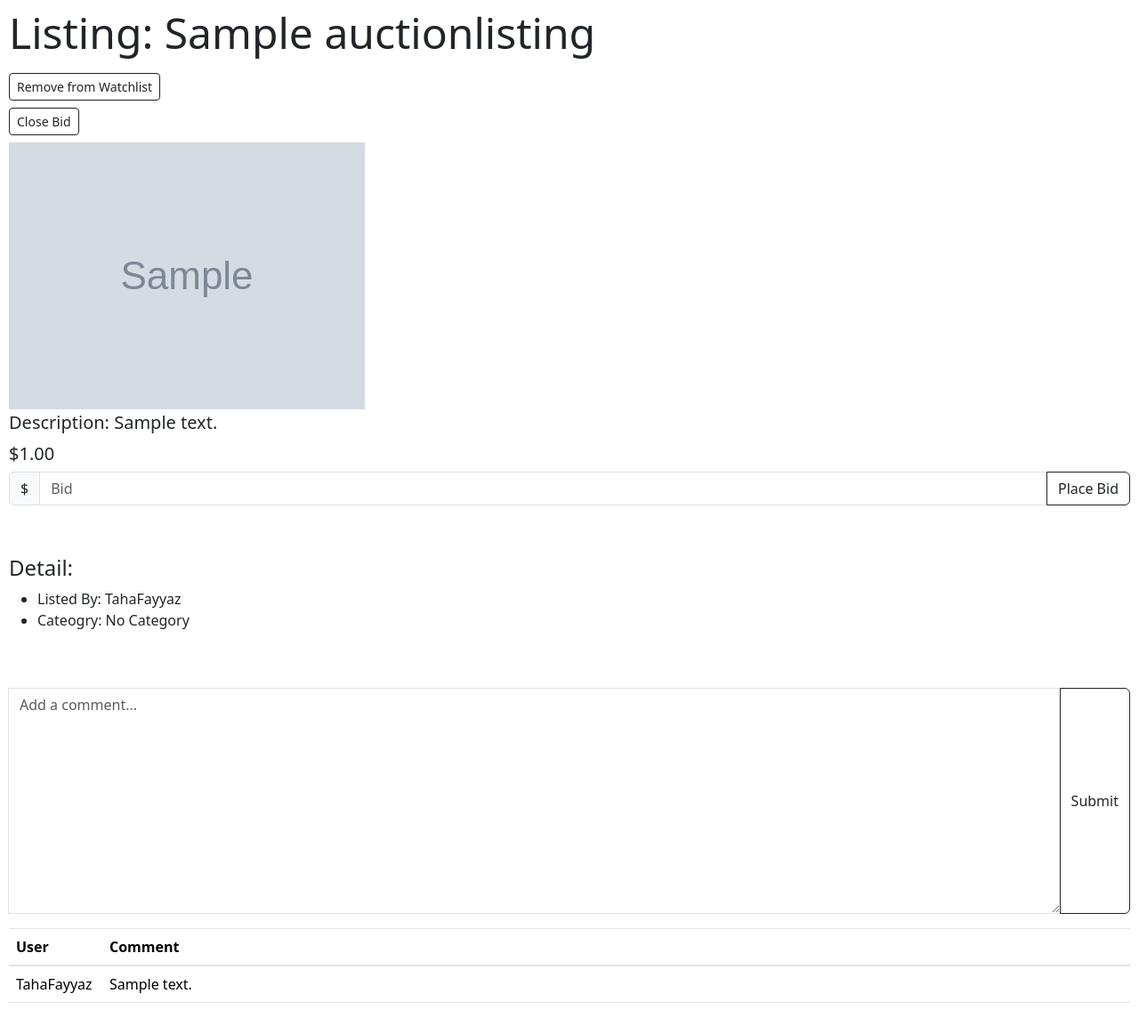
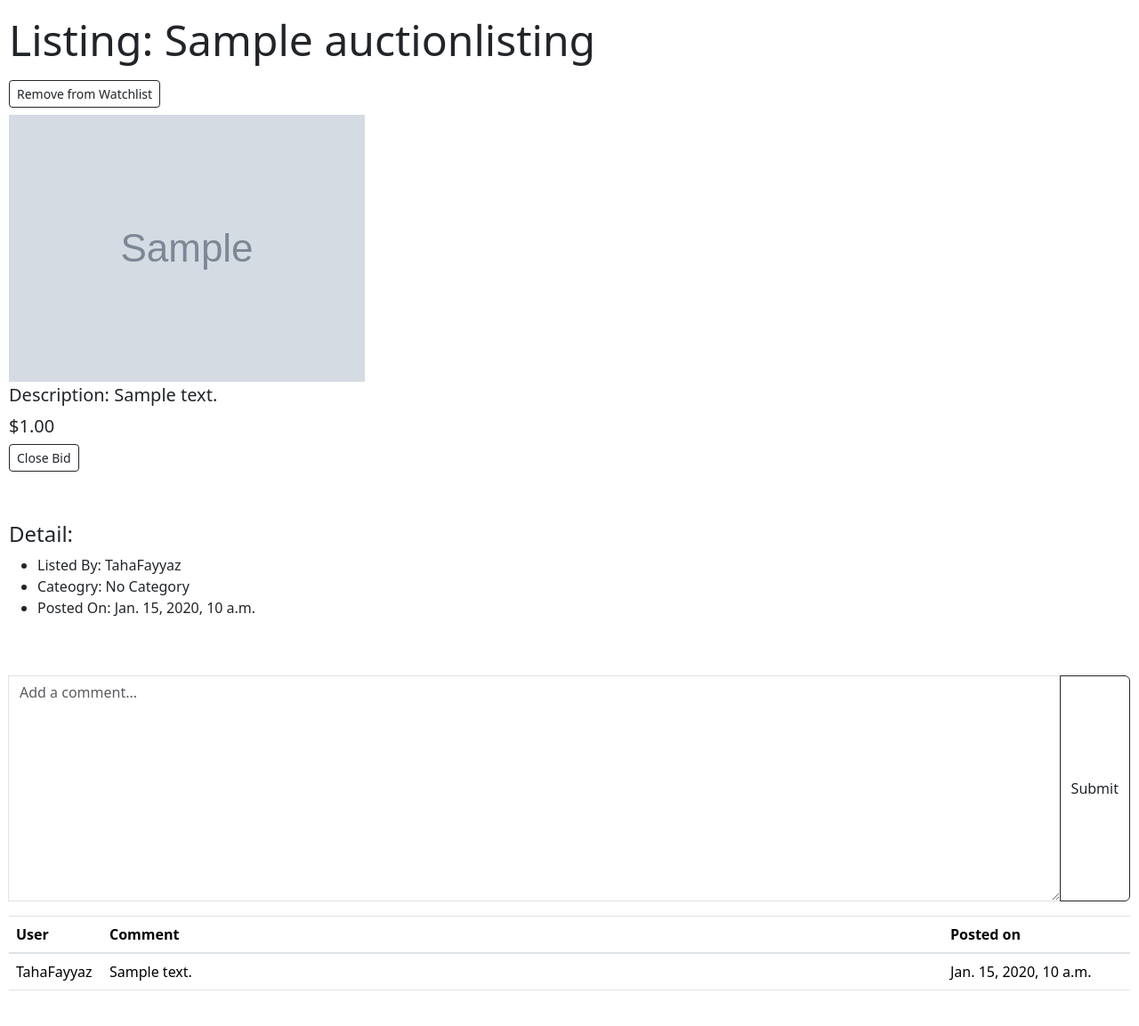
Before and after one commit to TahaFayyaz1/Commerce, a Django app: a page that uses commerce/auctions/templates/auctions/layout.html in a window 1280 px wide. Shown: the part 73-1226 px from the top of the page at 89% size. After the commit the page ends 1186 px from the top, so only its background shows below. Run offline with Django 3.2, Linux system fonts and the light colour scheme; a user stored in the database is signed in; data comes from the database, SQL or seed files in the repository; both versions use the stored data as it was after the commit; tables that the repository leaves empty hold one stand-in row (values such as "Sample post"); grey boxes marked "Sample" are stand-in pictures; some libraries are stand-ins or nearby versions.

Commit message:
Final Submission | CS50 Project 2 | Commerce

```diff
--- a/commerce/auctions/forms.py
+++ b/commerce/auctions/forms.py
@@ -6,12 +6,12 @@ from django.core.validators import MinValueValidator
 class AuctionListingForm(forms.ModelForm):
     title = forms.CharField(widget=forms.TextInput(attrs={'class': 'form-control', 'placeholder': 'Title'}), label="")
     description = forms.CharField(widget=forms.Textarea(attrs={'class': 'form-control', 'placeholder': 'Description'}), label="")
-    starting_bid = forms.DecimalField(widget=forms.TextInput(attrs={"class": "form-control", "placeholder": "Starting Bid"}), max_digits=12, decimal_places=2, label= "")
-    image = forms.URLField(widget=forms.TextInput(attrs={'class': 'form-control', 'placeholder': 'URL for an Image'}), label="")
+    starting_bid = forms.DecimalField(widget=forms.NumberInput(attrs={"class": "form-control", "placeholder": "Starting Bid"}), max_digits=12, decimal_places=2, label= "")
+    image = forms.URLField(widget=forms.TextInput(attrs={'class': 'form-control', 'placeholder': 'URL for an Image'}), label="", required=False)
     category = forms.ChoiceField(widget=forms.Select(attrs={'class': 'form-select'}), choices=AuctionListing.Categories, label="")
     class Meta:
         model = AuctionListing
-        exclude = ['user', 'active']
+        exclude = ['user', 'active', 'auction_datetime']
 
 
 
--- a/commerce/auctions/models.py
+++ b/commerce/auctions/models.py
@@ -34,8 +34,8 @@ class AuctionListing(models.Model):
               ("Party Supplies", "Party Supplies")]
 
     category = models.CharField(max_length=64, choices=Categories, default="No Category")
-
     active = models.BooleanField(default=True)
+    auction_datetime = models.DateTimeField(blank=True)
 
 
 
@@ -49,6 +49,7 @@ class Comments(models.Model):
     user = models.ForeignKey(User, on_delete=models.CASCADE)
     auction = models.ForeignKey(AuctionListing, on_delete=models.CASCADE)
     comment = models.TextField(blank=True)
+    comment_datetime = models.DateTimeField(blank=True)
 
 
 class WatchList(models.Model):
--- a/commerce/auctions/templates/auctions/category.html
+++ b/commerce/auctions/templates/auctions/category.html
@@ -19,7 +19,7 @@
         {%if listing.image%}<a href="{% url 'listing' listing.id %}">
           <img
             src="{{ listing.image }}"
-            class="img-thumbnail bg-dark"
+            class="img-thumbnail"
             alt="Does not exist"
         /></a>
         {%else%}
--- /dev/null
+++ b/commerce/auctions/templates/auctions/errorlisting.html
@@ -0,0 +1,3 @@
+{% extends 'auctions/layout.html' %} {%block body%}
+<h1>Error: The listing you request for does not exist.</h1>
+{%endblock%}
--- a/commerce/auctions/templates/auctions/layout.html
+++ b/commerce/auctions/templates/auctions/layout.html
@@ -21,7 +21,7 @@
     />
   </head>
   <body>
-    <nav class="navbar border-bottom mb-2">
+    <nav class="navbar border-bottom mb-3">
       <h2 class="h2">Auctions</h2>
       <ul class="nav">
         <li class="nav-item">
--- a/commerce/auctions/templates/auctions/listing.html
+++ b/commerce/auctions/templates/auctions/listing.html
@@ -25,17 +25,6 @@
   />
   {%endif%}
 </form>
-{% if request.user == listing.user%}
-<form action="{% url 'close_bid' %}" method="post">
-  {% csrf_token %}
-  <input
-    type="submit"
-    value="Close Bid"
-    class="btn btn-outline-dark btn-sm mb-2"
-  />
-  <input type="hidden" name="listing_id" value="{{ listing.id }}" />
-</form>
-{% endif %}
 <img
   src="{{listing.image}}"
   alt="Image Not Available"
@@ -45,7 +34,7 @@
 <p class="lead mb-2">Description: {{listing.description}}</p>
 <h5 class="h5 mb-2">${{current_price}}</h5>
 
-{% if listing.active %}
+{% if listing.active and request.user != listing.user %}
 <form action="{% url 'bid' %}" method="post">
   <div class="input-group mb-2">
     <span class="input-group-text">$</span>
@@ -57,15 +46,26 @@
     />
   </div>
   <input type="hidden" name="listing_id" value="{{ listing.id }}" />
-  <input type="hidden" name="user" value="{{ listing.user }}" />
+  <input type="hidden" name="counter" value="{{ winner_bid.counter }}" />
 </form>
-{%endif%}
+{%endif%} {% if request.user == listing.user%}
+<form action="{% url 'close_bid' %}" method="post">
+  {% csrf_token %}
+  <input
+    type="submit"
+    value="Close Bid"
+    class="btn btn-outline-dark btn-sm mb-2"
+  />
+  <input type="hidden" name="listing_id" value="{{ listing.id }}" />
+</form>
+{% endif %}
 <br />
 <br />
 <h4>Detail:</h4>
 <ul>
   <li>Listed By: {{listing.user}}</li>
   <li>Cateogry: {{listing.category}}</li>
+  <li>Posted On: {{listing.auction_datetime}}</li>
 </ul>
 <br />
 <br />
@@ -85,13 +85,15 @@
     <tr>
       <th>User</th>
       <th>Comment</th>
+      <th>Posted on</th>
     </tr>
   </thead>
   <tbody>
     {%for comment in comments%}
     <tr>
       <td class="col-md-1 align-middle">{{comment.user}}</td>
-      <td class="col-md-11 align-middle">{{comment.comment}}</td>
+      <td class="col-md-9 align-middle">{{comment.comment}}</td>
+      <td class="col-md-2 align-middle">{{comment.comment_datetime}}</td>
     </tr>
     {% endfor %}
   </tbody>
--- a/commerce/auctions/views.py
+++ b/commerce/auctions/views.py
@@ -6,6 +6,7 @@ from django.urls import reverse
 from .forms import AuctionListingForm, BidsForm, CommentsForm
 from .models import User, AuctionListing, Bids, WatchList, Comments
 from django.contrib.auth.decorators import login_required
+import datetime
 
 
 def index(request):
@@ -85,8 +86,7 @@ def new_listing(request):
             image = form.cleaned_data["image"]
             category = form.cleaned_data["category"]
 
-            form = AuctionListing(user=request.user, title=title, description=description, starting_bid=starting_bid, image=image, category=category)
-
+            form = AuctionListing(user=request.user, title=title, description=description, starting_bid=starting_bid, image=image, category=category, auction_datetime = datetime.datetime.now())
             form.save()
             return HttpResponseRedirect(reverse("index"))
 
@@ -95,14 +95,17 @@ def new_listing(request):
 
 
 def listing(request, listing_id):
-    listing=AuctionListing.objects.get(pk=listing_id)
+    try:
+        listing=AuctionListing.objects.get(pk=listing_id)
+    except AuctionListing.DoesNotExist:
+        return render(request, "auctions/errorlisting.html")
     comments=Comments.objects.filter(auction=listing)
+
 
     try:
         watchlist_status = WatchList.objects.get(auction=listing_id, user = request.user).watchlist
     except (WatchList.DoesNotExist, TypeError):
         watchlist_status = False
-
 
     listing_bid=Bids.objects.filter(auction=listing).order_by('-current_bid').first()
     if listing_bid is None:
@@ -112,8 +115,8 @@ def listing(request, listing_id):
         current_price = listing_bid.current_bid
         current_price_check = float(listing_bid.current_bid) + 0.01
 
+    return render(request, "auctions/listing.html", {"listing":listing, "current_price":current_price, "watchlist_status": watchlist_status, "bidding_form": BidsForm(min_value=current_price_check), "winner_bid": listing_bid, "comments_form":CommentsForm(), "comments":comments})
 
-    return render(request, "auctions/listing.html", {"listing":listing, "current_price":current_price, "watchlist_status": watchlist_status, "bidding_form": BidsForm(min_value=current_price_check), "winner_bid": listing_bid, "comments_form":CommentsForm(), "comments":comments})
 
 @login_required()
 def bid(request):
@@ -124,16 +127,16 @@ def bid(request):
             listing_id = request.POST.get("listing_id")
             form = Bids(user=request.user, auction=AuctionListing.objects.get(pk=listing_id), current_bid=current_bid)
             form.save()
-            return HttpResponseRedirect(reverse("listing", args=[listing_id]))
+        return HttpResponseRedirect(reverse("listing", args=[listing_id]))
 
-        else:
-            return HttpResponse("hello")
+
 
 @login_required()
 def watchlistfunc(request):
     if request.method == "POST":
         listing_id = request.POST.get("listing_id")
         listing=AuctionListing.objects.get(pk=listing_id)
+
         try:
             watchlistdata = WatchList.objects.get(user = request.user, auction = listing_id)
             if watchlistdata.watchlist:
@@ -145,6 +148,7 @@ def watchlistfunc(request):
         watchlistdata.save()
 
         return HttpResponseRedirect(reverse("listing", args=[listing_id]))
+
 
 @login_required()
 def close_bid(request):
@@ -165,17 +169,17 @@ def comment(request):
             comment = comment_form.cleaned_data["comment"]
             listing_id = request.POST.get("listing_id")
             listing=AuctionListing.objects.get(pk=listing_id)
-            comment_form = Comments(user=request.user, auction=listing, comment=comment)
+            comment_form = Comments(user=request.user, auction=listing, comment=comment, comment_datetime = datetime.datetime.now())
             comment_form.save()
 
         return HttpResponseRedirect(reverse("listing", args=[listing_id]))
+
 
 @login_required()
 def watchlist(request):
     watchlistdata = WatchList.objects.filter(user=request.user, watchlist=True)
 
     return render(request, 'auctions/watchlist.html', {"watchlistdata": watchlistdata})
-
 
 
 def categories(request):
```
Also changed, not shown: commerce/auctions/templates/auctions/index.html (+6 -3 lines), commerce/auctions/templates/auctions/watchlist.html (+6 -3 lines), commerce/auctions/migrations/0001_initial.py, commerce/db.sqlite3.
